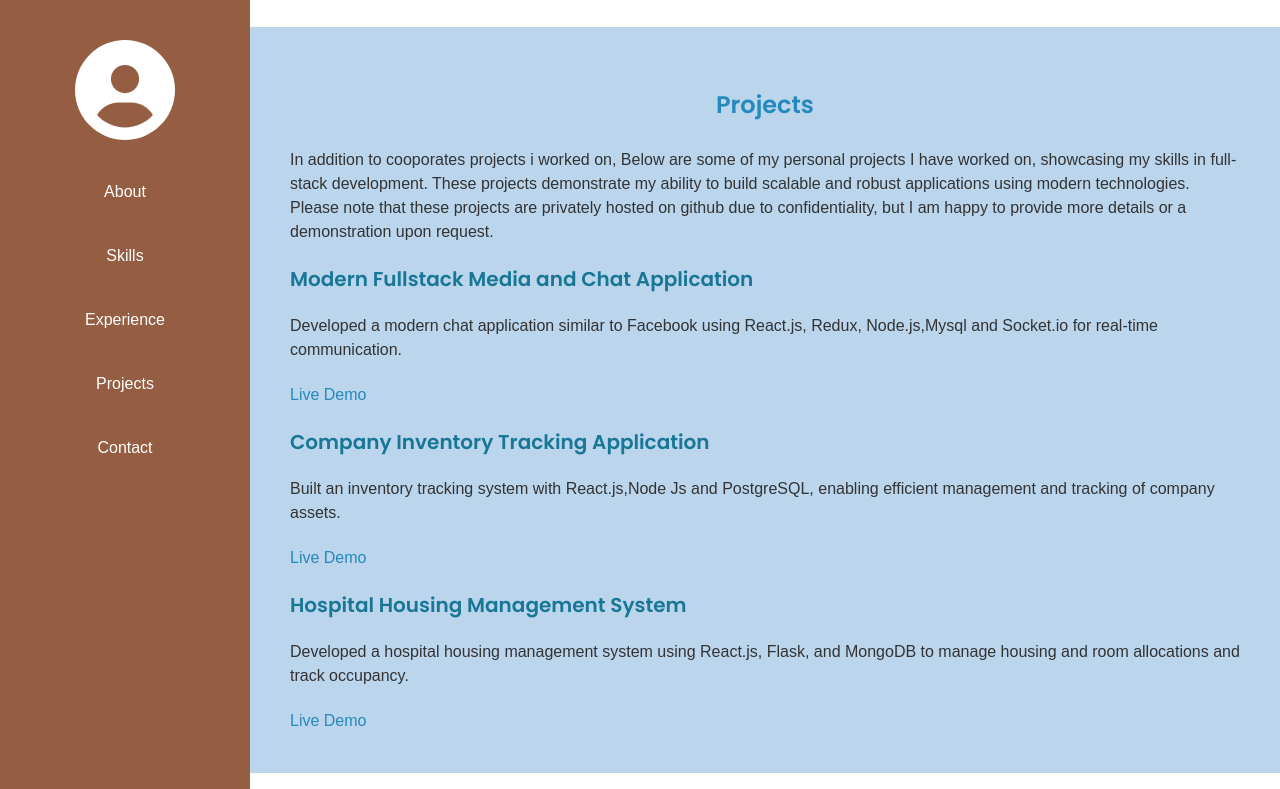
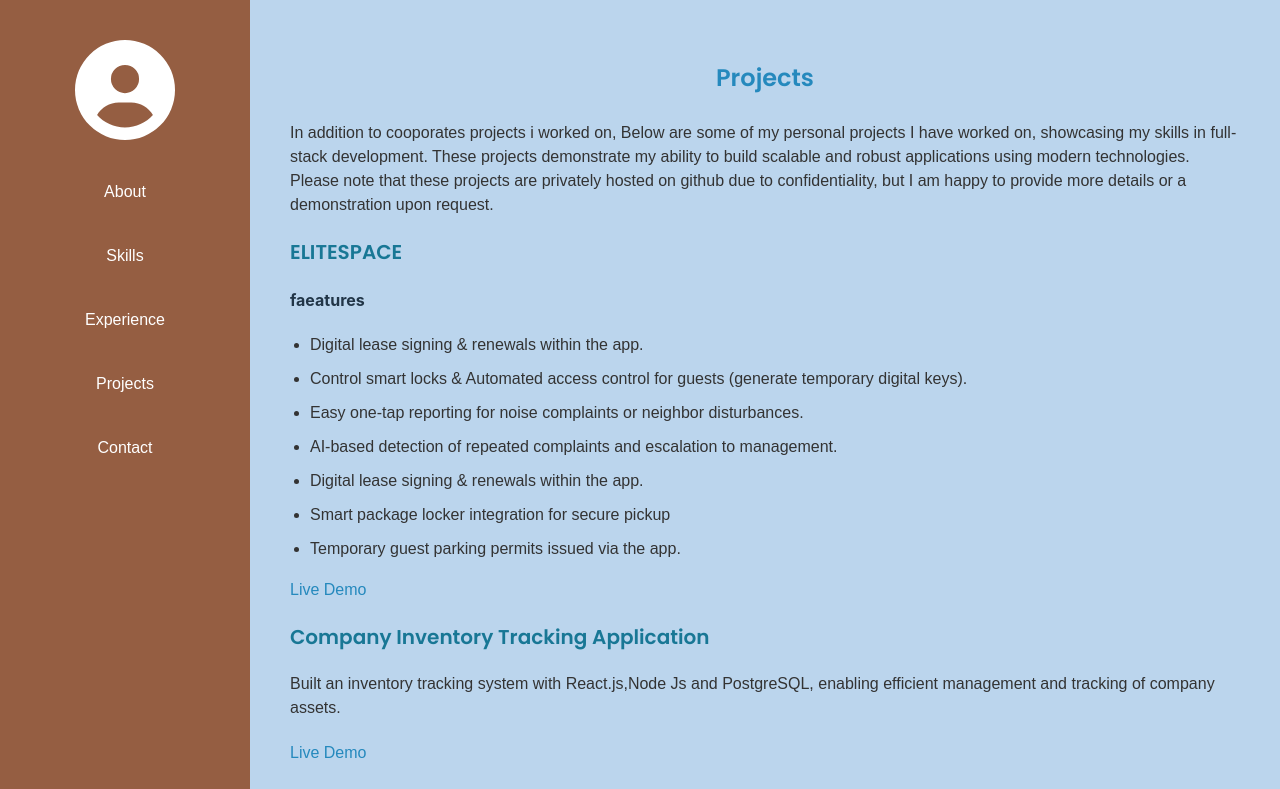
Before and after one commit to Patrick-250/portfolio, a React (Vite) app: page /projects in a window 1280 px wide. Shown: the top 789 px of the page. Built offline with nearby package versions, Linux system fonts and the light colour scheme.

Commit message:
Update Projects.jsx

```diff
--- a/src/Components/Projects/Projects.jsx
+++ b/src/Components/Projects/Projects.jsx
@@ -13,13 +13,21 @@ const Projects = () => (
       happy to provide more details or a demonstration upon request.
     </p>
     <div>
-      <h3>Modern Fullstack Media and Chat Application</h3>
-      <p>
-        Developed a modern chat application similar to Facebook using React.js,
-        Redux, Node.js,Mysql and Socket.io for real-time communication.
-      </p>
+      <h3>ELITESPACE</h3>
+      <h4>faeatures</h4>
+      <ul>
+        <li> Digital lease signing &amp; renewals within the app.</li>
+        <li>Control smart locks &amp; Automated access control for guests (generate temporary digital keys).</li>
+        <li> Easy one-tap reporting for noise complaints or neighbor disturbances.</li>
+        <li> AI-based detection of repeated complaints and escalation to management.</li>
+        <li> Digital lease signing &amp; renewals within the app.</li>
+        <li>Smart package locker integration for secure pickup</li>
+        <li>Temporary guest parking permits issued via the app.</li>
+
+
+      </ul>
       <a
-        href="https://chat-app-ydrz.vercel.app/"
+        href=""
         target="_blank"
         rel="noopener noreferrer"
       >
```
